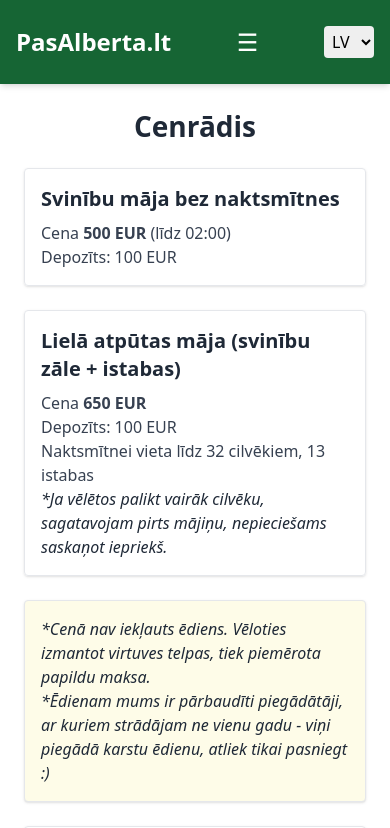
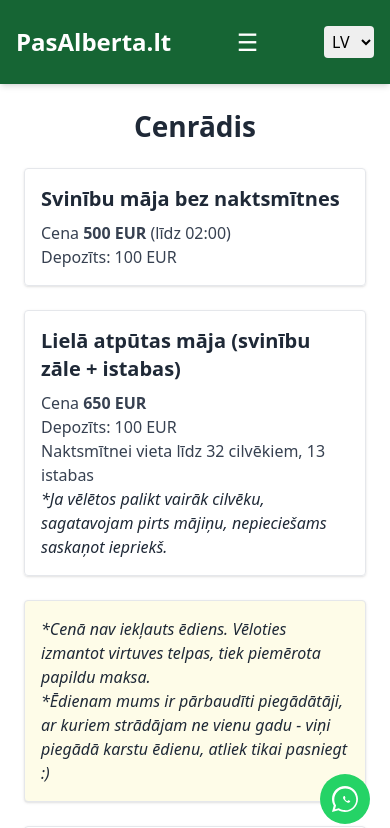
Before and after one commit to Andriuss5555/pasalberta-site, a plain HTML site: page lv/prices.html in a window 390 px wide. Shown: the top 828 px of the page. Drawn offline with nearby package versions, Linux system fonts and the light colour scheme.

Commit message:
Update prices.html

```diff
--- a/lv/prices.html
+++ b/lv/prices.html
@@ -124,6 +124,115 @@
     </p>
   </footer>
 
+  <!-- WhatsApp Floating Button -->
+  <a href="https://wa.me/37060450363?text=Sveiki%2C%20interesē%20PasAlberta%20sēta.%20"
+     class="whatsapp-float"
+     target="_blank"
+     rel="noopener noreferrer"
+     aria-label="Sazināties ar WhatsApp">
+    <svg class="whatsapp-icon" viewBox="0 0 32 32" width="32" height="32">
+      <path fill="currentColor" d="M16 0c-8.837 0-16 7.163-16 16 0 2.825 0.737 5.607 2.137 8.048l-2.137 7.952 7.933-2.127c2.42 1.37 5.173 2.127 8.067 2.127 8.837 0 16-7.163 16-16s-7.163-16-16-16zM16 29.467c-2.482 0-4.908-0.646-7.07-1.87l-0.507-0.292-4.713 1.262 1.262-4.669-0.292-0.508c-1.207-2.100-1.847-4.507-1.847-6.924 0-7.435 6.050-13.485 13.485-13.485s13.485 6.050 13.485 13.485c0 7.435-6.050 13.485-13.485 13.485zM21.960 18.245c-0.216-0.108-1.277-0.631-1.476-0.703s-0.342-0.108-0.486 0.108c-0.144 0.216-0.558 0.703-0.684 0.847s-0.252 0.162-0.468 0.054c-0.216-0.108-0.912-0.336-1.737-1.073-0.642-0.573-1.075-1.281-1.201-1.497s-0.013-0.333 0.095-0.441c0.097-0.097 0.216-0.252 0.324-0.378s0.144-0.216 0.216-0.36c0.072-0.144 0.036-0.270-0.018-0.378s-0.486-1.171-0.666-1.603c-0.176-0.421-0.354-0.364-0.486-0.370-0.126-0.006-0.270-0.007-0.414-0.007s-0.378 0.054-0.576 0.270c-0.198 0.216-0.756 0.739-0.756 1.802s0.774 2.090 0.882 2.234c0.108 0.144 1.525 2.329 3.695 3.266 0.516 0.223 0.919 0.356 1.233 0.456 0.518 0.165 0.989 0.142 1.362 0.086 0.415-0.062 1.277-0.522 1.457-1.026s0.180-0.936 0.126-1.026c-0.054-0.090-0.198-0.144-0.414-0.252z"/>
+    </svg>
+    <span class="whatsapp-tooltip">Sazinieties ar mums</span>
+  </a>
+
+  <!-- WhatsApp Button CSS -->
+  <style>
+  .whatsapp-float {
+    position: fixed;
+    width: 60px;
+    height: 60px;
+    bottom: 40px;
+    right: 40px;
+    background-color: #25D366;
+    color: #FFF;
+    border-radius: 50px;
+    text-align: center;
+    font-size: 30px;
+    box-shadow: 2px 2px 10px rgba(0, 0, 0, 0.3);
+    z-index: 1000;
+    display: flex;
+    align-items: center;
+    justify-content: center;
+    transition: all 0.3s ease;
+    text-decoration: none;
+  }
+
+  .whatsapp-float:hover {
+    background-color: #128C7E;
+    transform: scale(1.1);
+    box-shadow: 2px 2px 20px rgba(0, 0, 0, 0.4);
+  }
+
+  .whatsapp-icon {
+    width: 32px;
+    height: 32px;
+    color: white;
+  }
+
+  .whatsapp-tooltip {
+    position: absolute;
+    right: 70px;
+    background-color: #333;
+    color: white;
+    padding: 8px 12px;
+    border-radius: 5px;
+    white-space: nowrap;
+    opacity: 0;
+    pointer-events: none;
+    transition: opacity 0.3s ease;
+    font-size: 14px;
+    font-weight: normal;
+  }
+
+  .whatsapp-float:hover .whatsapp-tooltip {
+    opacity: 1;
+  }
+
+  /* Pulse animation */
+  @keyframes pulse {
+    0% {
+      box-shadow: 0 0 0 0 rgba(37, 211, 102, 0.7);
+    }
+    70% {
+      box-shadow: 0 0 0 10px rgba(37, 211, 102, 0);
+    }
+    100% {
+      box-shadow: 0 0 0 0 rgba(37, 211, 102, 0);
+    }
+  }
+
+  .whatsapp-float {
+    animation: pulse 2s infinite;
+  }
+
+  /* Mobile responsive */
+  @media (max-width: 768px) {
+    .whatsapp-float {
+      width: 50px;
+      height: 50px;
+      bottom: 20px;
+      right: 20px;
+    }
+
+    .whatsapp-icon {
+      width: 26px;
+      height: 26px;
+    }
+
+    .whatsapp-tooltip {
+      display: none;
+    }
+  }
+
+  /* Don't show on print */
+  @media print {
+    .whatsapp-float {
+      display: none;
+    }
+  }
+  </style>
+
   <!-- Custom JavaScript -->
   <script src="../assets/js/main.js"></script>
 </body>
```
